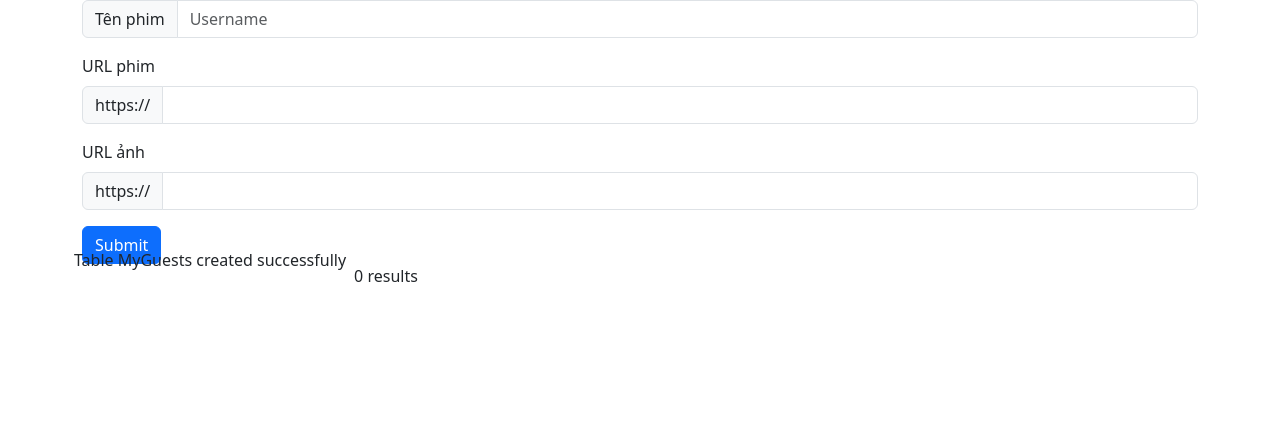
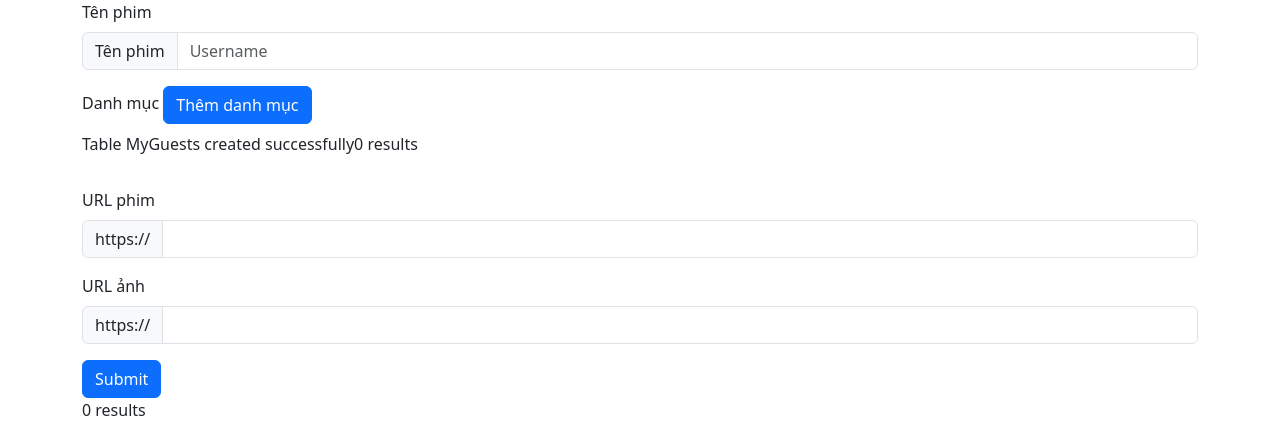
Before and after one commit to giahuy0312/PJ_PHIM, a PHP site: page /admin.php in a window 1280 px wide. Shown: the top 438 px of the page. Run offline with PHP 8.4, Linux system fonts and the light colour scheme; data that the repository does not hold is empty.

Commit message:
update 1.1

```diff
--- a/admin.php
+++ b/admin.php
@@ -12,9 +12,20 @@
     <div class="container">
         <form action="insert.php" method="post">
             <div class="row">
+                <label for="basic-url" class="form-label">Tên phim</label>
                 <div class="input-group mb-3">
                     <span class="input-group-text" id="basic-addon1">Tên phim</span>
                     <input type="text" class="form-control" placeholder="Username" aria-label="Username" aria-describedby="basic-addon1" name="tenphim">
+                </div>
+
+                <div class="d-block mb-2">
+                    <label for="basic-url" class="form-label">Danh mục</label>
+                    <a href="./editcategories.php" class="btn btn-primary">Thêm danh mục</a>
+                </div>
+                <div class="input-group mb-3">
+                    <div class="btn-group" role="group" aria-label="Basic checkbox toggle button group">
+                        <?php include('getcategories.php') ?>
+                    </div>
                 </div>
 
                 <div class="mb-3">
--- a/insert.php
+++ b/insert.php
@@ -6,6 +6,11 @@ $tenphim = "";
 $linkphim = "";
 $linkanh = "";
 $linkanhtest = "./src/image/no.png";
+$danhmuc;
+
+// foreach ($_POST['danhmuc'] as $e) {
+//     echo $e;
+// }
 
 //Lấy giá trị POST từ form vừa submit
 if ($_SERVER["REQUEST_METHOD"] == "POST") {
```
